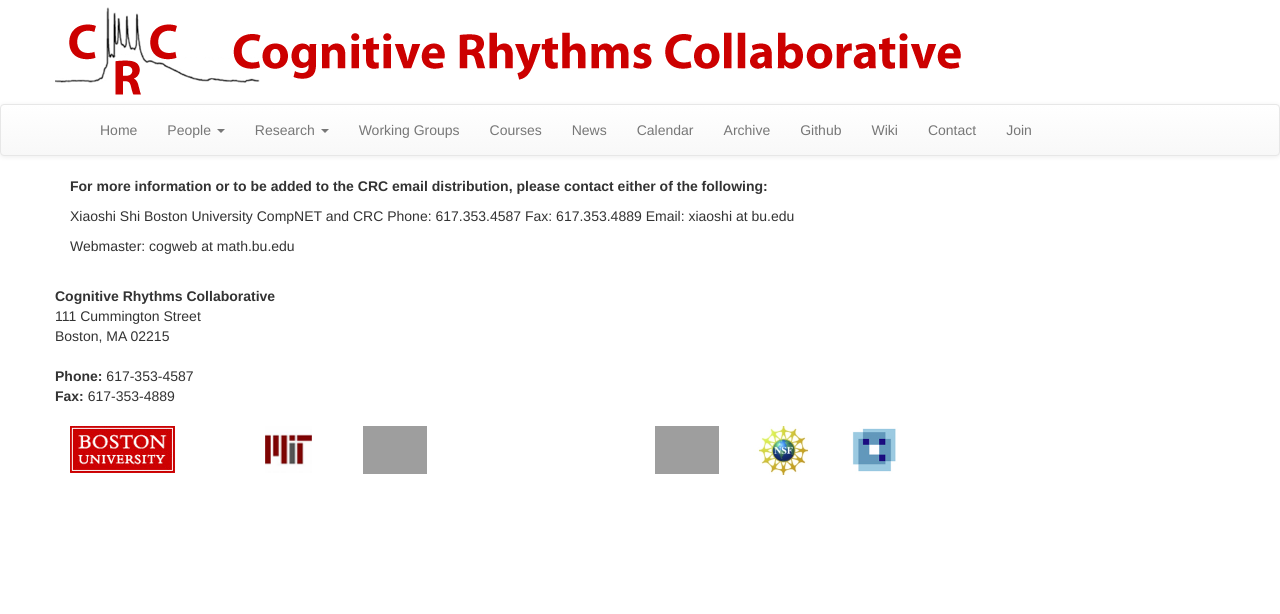
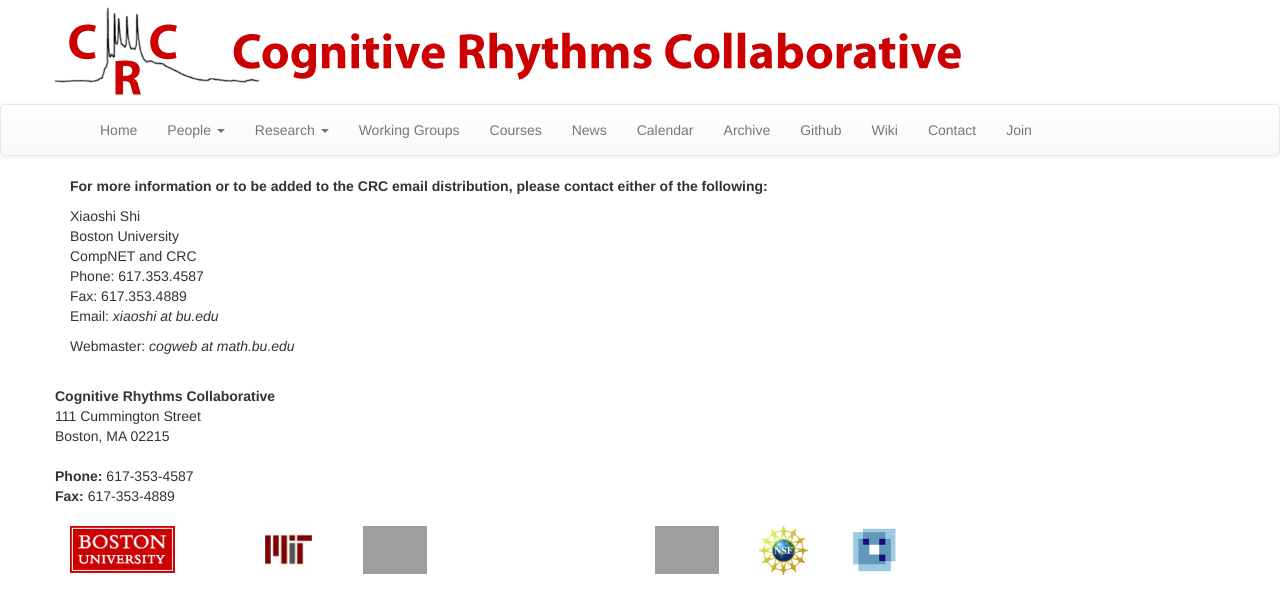
Before and after one commit to cogrhythms/cogrhythms.github.io, a Jekyll site: the page built from contact/index.md, in a window 1280 px wide, cut to the strip 0-614 px from the top of the page. Built offline with Jekyll 4.4.1, drawn with Linux system fonts in a browser that asks for light colours; nearby versions of some CDN libraries; grey boxes are pictures that could not be loaded.

```diff
--- a/contact/index.md
+++ b/contact/index.md
@@ -10,7 +10,7 @@ Boston University
 CompNET and CRC
 Phone: 617.353.4587
 Fax: 617.353.4889
-Email: xiaoshi at bu.edu
+Email: *xiaoshi at bu.edu*
 
 
-Webmaster: cogweb at math.bu.edu
+Webmaster: *cogweb at math.bu.edu*
```
Also changed, not shown: groups/index.md (+1 -1 lines).
